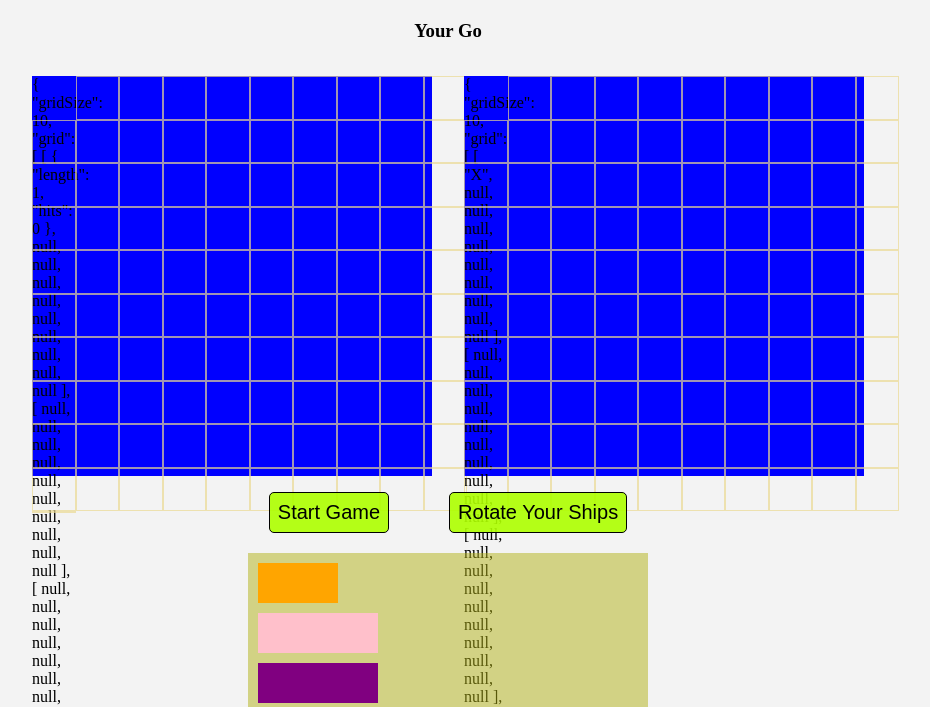
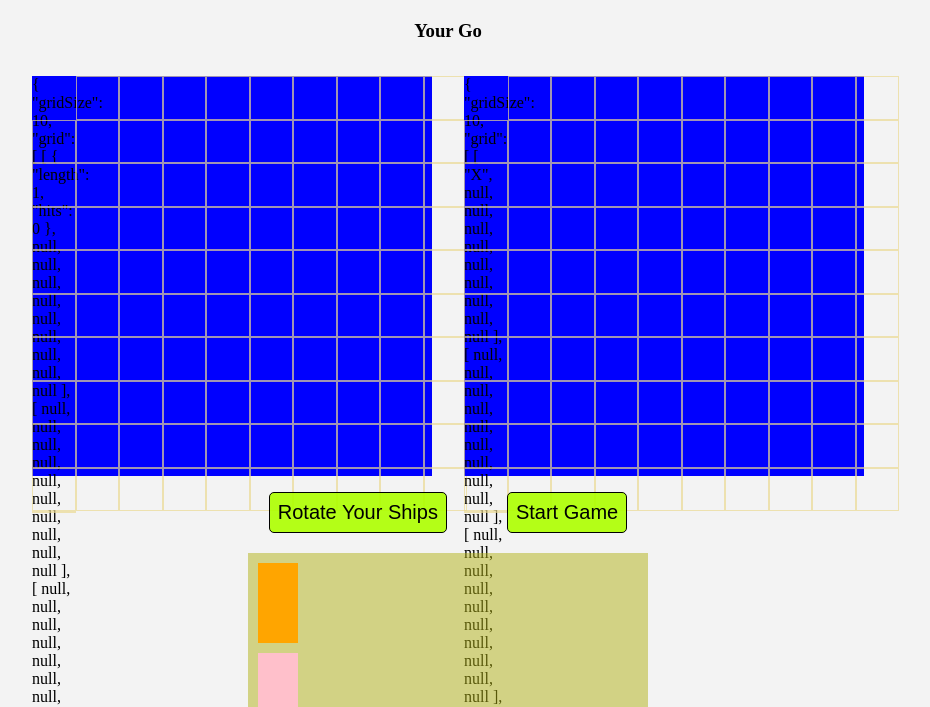
Before and after one commit to bryantt23/Odin-Battleship-1, a website built with webpack: page webpack-demo/dist/index.html in a window 1280 px wide. Both pictures are taken after a click on the button "Rotate Your Ships". Shown: the part 79-786 px from the top of the page, without its empty margins (192-1122 px from the left). Built offline with nearby package versions, Linux system fonts and the light colour scheme.

Commit message:
Can rotate ships

```diff
--- a/webpack-demo/src/DOM.js
+++ b/webpack-demo/src/DOM.js
@@ -1,3 +1,5 @@
+import { Game } from "./game";
+
 const userGrid = document.querySelector(".battleship-user");
 const computerGrid = document.querySelector(".battleship-computer");
 
--- a/webpack-demo/src/computer.js
+++ b/webpack-demo/src/computer.js
@@ -1,8 +1,8 @@
-import { Player } from './player';
+import { Player } from "./player";
 
 export class ComputerPlayer extends Player {
   constructor(gameboard) {
-      super('Computer');
+    super("Computer");
     this.gameboard = gameboard;
     this.usedCoordinates = new Set();
   }
--- a/webpack-demo/src/index.js
+++ b/webpack-demo/src/index.js
@@ -1,17 +1,130 @@
+import { HelloWorld } from "./helloWorld";
+import { Game } from "./game";
+import { check } from "./DOM";
+import "./styles.css";
 
-import { HelloWorld } from './helloWorld';
-import { Game } from './game';
-import {check} from './DOM';
-import './styles.css';
+const rotateBtn = document.getElementById("rotate");
+const startBtn = document.getElementById("start");
+const destroyer = document.querySelector('.destroyer-container')
+const submarine = document.querySelector('.submarine-container')
+const cruiser = document.querySelector('.cruiser-container')
+const battleship = document.querySelector('.battleship-container')
+const carrier = document.querySelector('.carrier-container')
+const width = 10;
+let isHorizontal = true;
+const gridSize = 10;
 
 start();
 function start() {
-	const object = new HelloWorld()
-	object.hi()
+  const object = new HelloWorld();
+  object.hi();
 
-    const game = new Game()
-    game.initializeGame()
-    console.log(game)
+  const game = new Game();
+  game.initializeGame();
+  console.log(game);
 
-    check(game.player1Gameboard)
+  check(game.player1Gameboard);
 }
+
+ //Ships
+ const shipArray = [
+    {
+      name: 'destroyer',
+      directions: [
+        [0, 1],
+        [0, width]
+      ]
+    },
+    {
+      name: 'submarine',
+      directions: [
+        [0, 1, 2],
+        [0, width, width*2]
+      ]
+    },
+    {
+      name: 'cruiser',
+      directions: [
+        [0, 1, 2],
+        [0, width, width*2]
+      ]
+    },
+    {
+      name: 'battleship',
+      directions: [
+        [0, 1, 2, 3],
+        [0, width, width*2, width*3]
+      ]
+    },
+    {
+      name: 'carrier',
+      directions: [
+        [0, 1, 2, 3, 4],
+        [0, width, width*2, width*3, width*4]
+      ]
+    },
+  ]
+
+// rotateBtn.addEventListener("click", () => {
+//   function turnShip(ship) {
+//     // Check if the ship can be rotated without going out of bounds
+//     const canRotate =
+//       ship.orientation === "horizontal"
+//         ? ship.length + ship.row <= this.gridSize
+//         : ship.length + ship.column <= this.gridSize;
+
+//     if (canRotate) {
+//       // Remove the ship from its current position
+//       for (let i = 0; i < ship.length; i++) {
+//         if (ship.orientation === "horizontal") {
+//           this.grid[ship.row][ship.column + i] = null;
+//         } else {
+//           this.grid[ship.row + i][ship.column] = null;
+//         }
+//       } // Toggle the ship's orientation and re-place it
+
+//       ship.toggleOrientation();
+
+//       return this.placeShip(
+//         ship,
+//         ship.row,
+//         ship.column,
+//         ship.orientation === "vertical"
+//       );
+//     }
+
+//     return false; // Ship cannot be rotated
+//   }
+//   turnShip(shipArray);
+// });
+
+ //Rotate the ships
+
+ function rotate() {
+    if (isHorizontal) {
+      destroyer.classList.toggle('destroyer-container-vertical')
+      submarine.classList.toggle('submarine-container-vertical')
+      cruiser.classList.toggle('cruiser-container-vertical')
+      battleship.classList.toggle('battleship-container-vertical')
+      carrier.classList.toggle('carrier-container-vertical')
+      isHorizontal = false
+      // console.log(isHorizontal)
+      return
+    }
+    if (!isHorizontal) {
+      destroyer.classList.toggle('destroyer-container-vertical')
+      submarine.classList.toggle('submarine-container-vertical')
+      cruiser.classList.toggle('cruiser-container-vertical')
+      battleship.classList.toggle('battleship-container-vertical')
+      carrier.classList.toggle('carrier-container-vertical')
+      isHorizontal = true
+      // console.log(isHorizontal)
+      return
+    }
+  }
+  rotateBtn.addEventListener('click', rotate)
+
+startBtn.addEventListener("click", () => {
+  //place computer ships randomly and go through game
+  const game = new Game();
+});
--- a/webpack-demo/src/styles.css
+++ b/webpack-demo/src/styles.css
@@ -142,11 +142,6 @@ body {
   flex-wrap: wrap;
 }
 
-.ship div {
-  width: 40px;
-  height: 40px;
-}
-
 .destroyer {
   background-color: orange;
 }
```
Also changed, not shown: webpack-demo/dist/bundle.js, webpack-demo/dist/index.html. Lines whose indentation alone changed are shown as unchanged.
